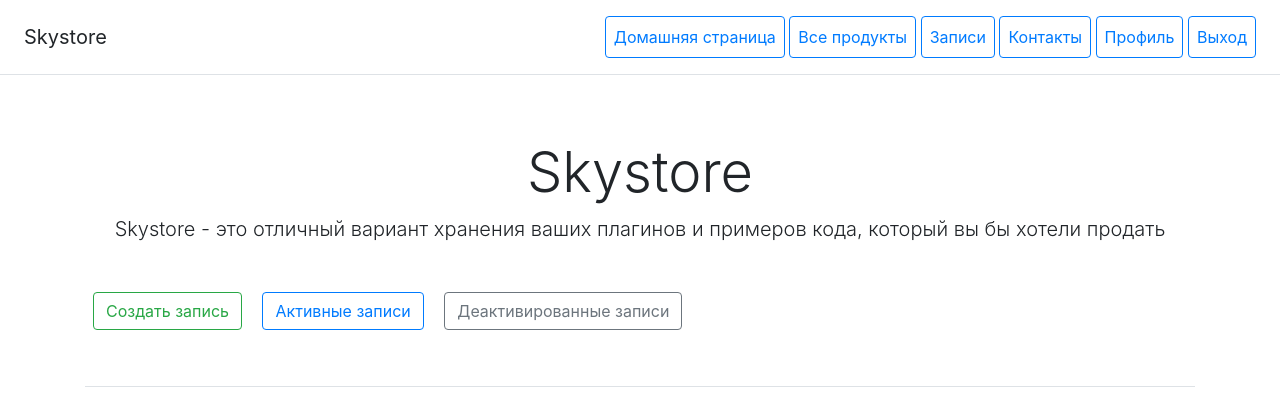
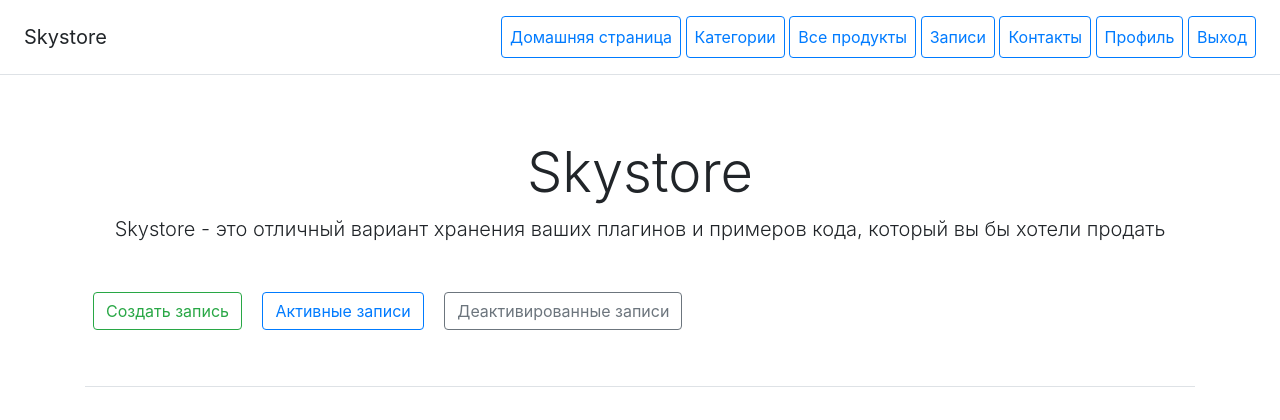
Before and after one commit to DSulzhits/06_2, a Django app: page /blog_records/ in a window 1280 px wide. Shown: the top 420 px of the page. Run offline with Django 4.2, Linux system fonts and the light colour scheme; the visitor is signed in with stand-in values (Sample User, id 1); data that the repository does not hold is empty; parts of the project's set-up code (start-up, migrations or seed data) failed here and were passed over; some libraries are stand-ins or nearby versions.

Commit message:
Добавлена кнопка категории

```diff
--- a/catalog/templates/catalog/includes/inc_catalog_menu.html
+++ b/catalog/templates/catalog/includes/inc_catalog_menu.html
@@ -1,6 +1,7 @@
 <h5 class="my-0 mr-md-auto font-weight-normal">Skystore</h5>
 <nav class="ms-5">
     <a class="p-2 btn btn-outline-primary" href="/">Домашняя страница</a>
+    <a class="p-2 btn btn-outline-primary" href="/category_list/">Категории</a>
     <a class="p-2 btn btn-outline-primary" href="/products/">Все продукты</a>
     <a class="p-2 btn btn-outline-primary" href="/blog_records/">Записи</a>
     <a class="p-2 btn btn-outline-primary" href="/contacts/">Контакты</a>
```
